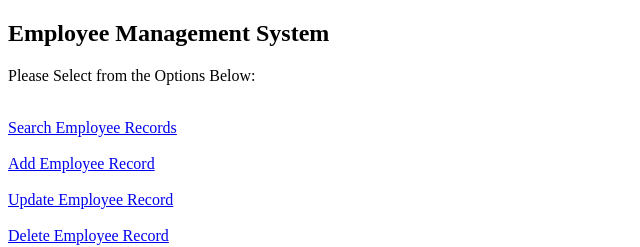
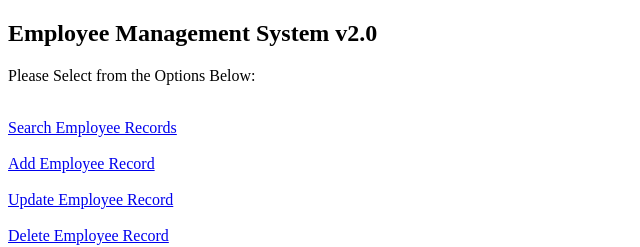
Before and after one commit to axbjos/inet4031_phpcrudecrud_lamp, a plain HTML site: page index.html in a window 1280 px wide. Shown: the top 247 px of the page, 0-640 px from the left. Drawn offline with Linux system fonts and the light colour scheme.

Commit message:
updated the title

```diff
--- a/index.html
+++ b/index.html
@@ -2,11 +2,11 @@
 <html>
 <head>
 <meta charset="utf-8">
-<title>Employee Management System</title>
+<title>Employee Management System v2.0</title>
 </head>
 <!-- Body -->
 <body>
-	<h2>Employee Management System</h2>
+	<h2>Employee Management System v2.0</h2>
 	<p>Please Select from the Options Below:</p>
 	<br>
 	<a href="findemployee.html" title="Find Employee" target="_parent">Search Employee Records</a>
```
